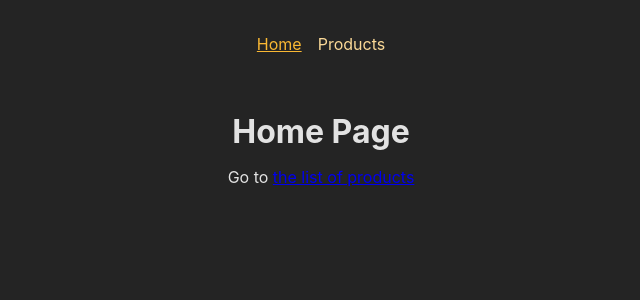
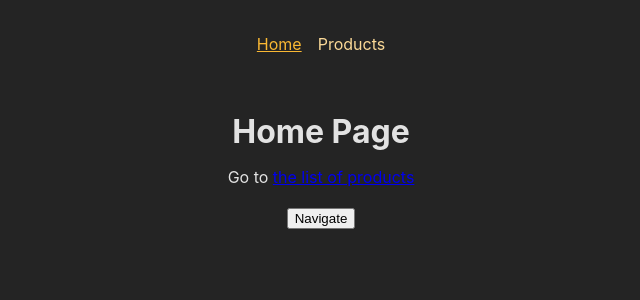
Before and after one commit to willl-8523/starting-react-router, a React (Create React App) app: page / in a window 1280 px wide. Shown: the top 300 px of the page, without its empty margins (319-959 px from the left). Built offline with nearby package versions, Linux system fonts and the light colour scheme.

Commit message:
Navigating programmatically

```diff
--- a/src/pages/Home.js
+++ b/src/pages/Home.js
@@ -1,11 +1,17 @@
 import React from 'react';
-import { Link } from 'react-router-dom';
+import { Link, useNavigate } from 'react-router-dom';
 
 const Homepage = () => {
+    const navigate = useNavigate();
+
+    const navigateHandler = () => {
+        navigate('/products');
+    }
     return (
       <>
         <h1> Home Page</h1>
         <p>Go to <Link to='/products'>the list of products</Link></p>
+        <button onClick={navigateHandler}>Navigate</button>
       </>
     );
 }
```
